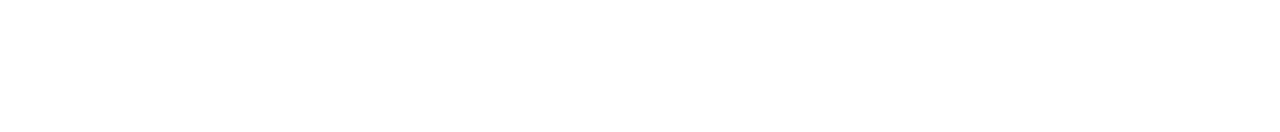
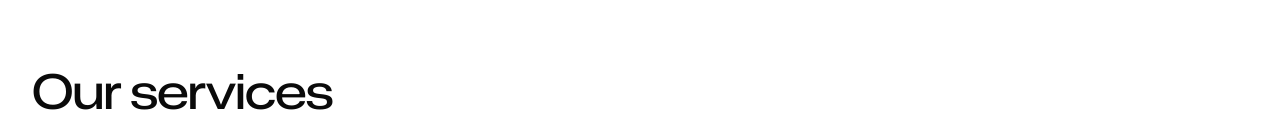
Before and after one commit to manicinc/manic-agency, a Next.js app: page / in a window 1280 px wide. Shown: the part 778-910 px from the top of the page. Built offline with nearby package versions, Linux system fonts and the light colour scheme.

Commit message:
comment out

```diff
--- a/src/app/page.jsx
+++ b/src/app/page.jsx
@@ -2,6 +2,7 @@ import ContactSection from "@/components/ContactSection";
 import Container from "@/components/Container";
 import Intro from "@/components/Intro";
 import Clients from "@/components/Clients";
+import Services from "@/components/Services";
 import Work from "@/components/Work";
 
 export default function Home() {
@@ -19,7 +20,7 @@ export default function Home() {
         </div>
       </Container>
       <Intro/>
-      {/* <Services /> */}
+      <Services />
       <Clients />
       <Work/>
       {/* <Testimonials
```
Also changed, not shown: src/components/Services.jsx (+2 -2 lines).
